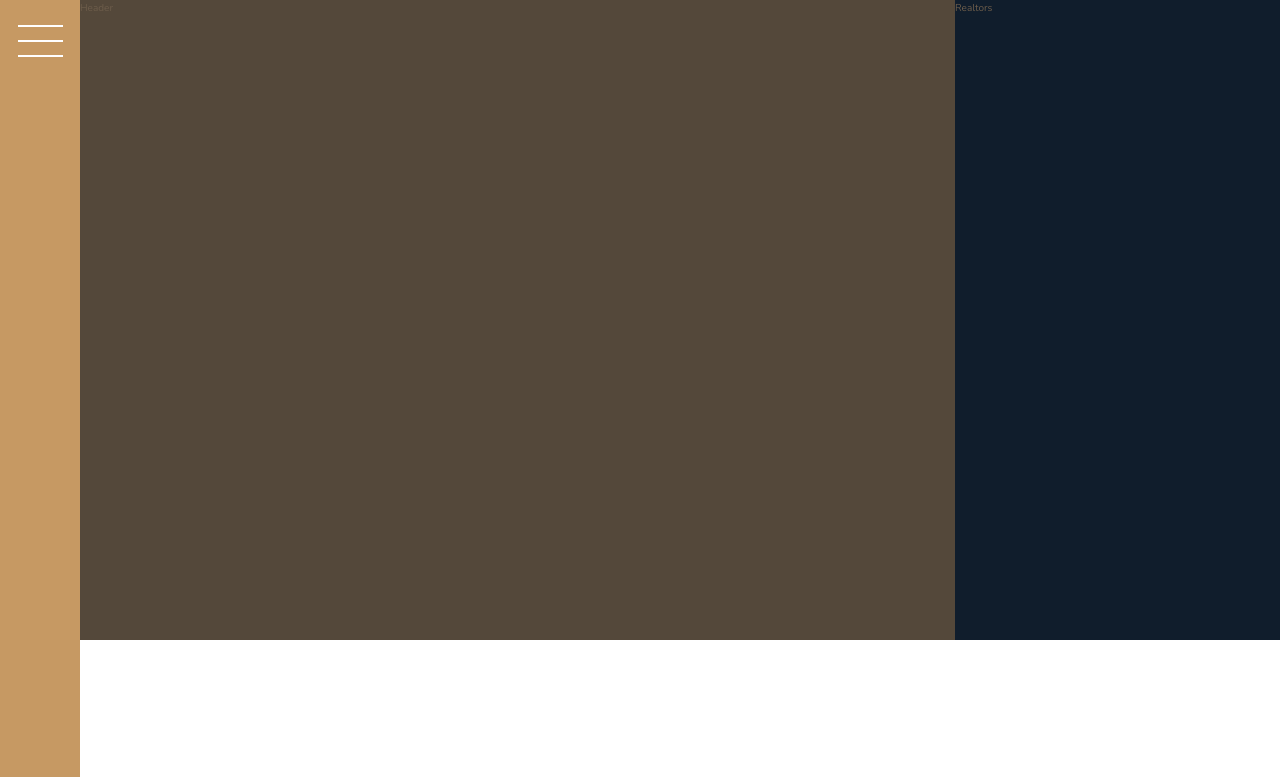
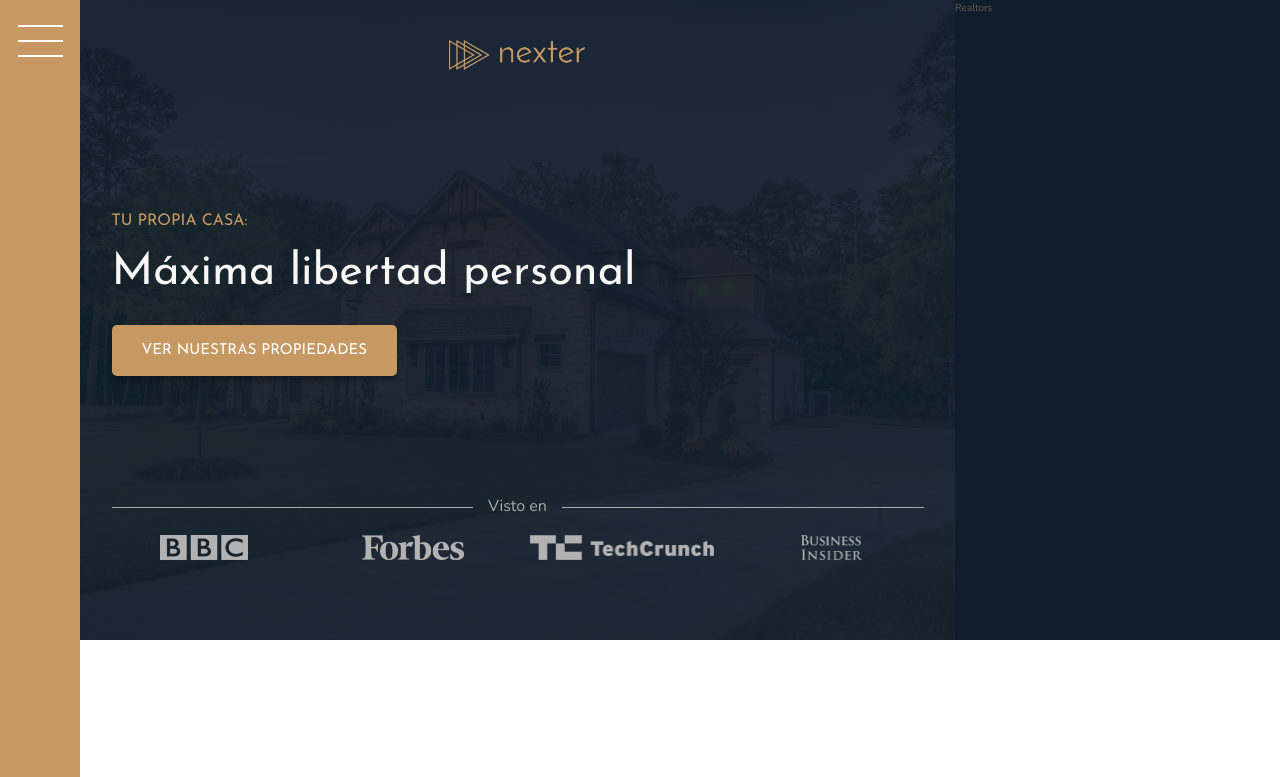
Before and after one commit to Jalgoz/Nexter, a website: page index.html in a window 1280 px wide. Shown: the top 777 px of the page. Drawn offline with nearby package versions, Linux system fonts and the light colour scheme.

Commit message:
Se termino la primera parte del header

```diff
--- a/index.html
+++ b/index.html
@@ -19,7 +19,21 @@
         </div>
 
         <div class="header">
-            Header
+            <img src="img/logo.png" alt="Nexter logo" class="header__logo">
+
+            <h3 class="heading-3">Tu propia casa:</h3>
+            <h1 class="heading-1">Máxima libertad personal</h1>
+
+            <button class="btn header__btn">Ver nuestras propiedades</button>
+
+            <div class="header__seenon-text">Visto en</div>
+            <div class="header__seenon-logos">
+                <img src="img/logo-bbc.png" alt="Seen on logo 1">
+                <img src="img/logo-forbes.png" alt="Seen on logo 2">
+                <img src="img/logo-techcrunch.png" alt="Seen on logo 3">
+                <img src="img/logo-bi.png" alt="Seen on logo 4">
+            </div>
+
         </div>
 
         <div class="realtors">
--- a/sass/base/_typography.scss
+++ b/sass/base/_typography.scss
@@ -1,6 +1,9 @@
 .heading {
     &-1 {
         @include heading;
+        font-size: 4.5rem;
+        color: $color-grey-light-1;
+        line-height: 1;
     }
 
     &-2 {
--- a/sass/components/_buttons.scss
+++ b/sass/components/_buttons.scss
@@ -2,13 +2,13 @@
 .btn {
     background-color: $color-primary;
     color: white;
-    border: 1px solid transparent;
     font-family: $font-display;
     font-size: 1.5rem;
-    text-transform: uppercases;
+    text-transform: uppercase;
     padding: 1.8rem 3rem;
     cursor: pointer;
     transition: all .2s;
+    border: none;
 
     &:hover {
         background-color: $color-primary-dark;
@@ -22,6 +22,7 @@
     &:active {
         transform: translateY(5px);
         box-shadow: 0 2px 3px rgba($color: #000000, $alpha: .3);
+        outline: none;
     }
 }
 
--- a/sass/components/_cards.scss
+++ b/sass/components/_cards.scss
@@ -2,7 +2,7 @@
    background-color: $color-grey-light-1;
    border-radius: 5px;
    overflow: hidden;
-   box-shadow: 0 3px 6px rgba(#000, .3);
+   box-shadow: 2px 3px 6px rgba(#000, .3);
 
    display: grid;
    grid-template-columns: repeat(2, 1fr);
@@ -26,6 +26,7 @@
          justify-self: end;
          grid-row: 1 / 2;
          grid-column: 2 / -1;
+         cursor: pointer;
 
          fill: $color-primary;
          height: 3rem;
--- a/sass/layout/_header.scss
+++ b/sass/layout/_header.scss
@@ -1,5 +1,55 @@
 .header {
     background-color: $color-grey-dark-1;
+    grid-column: full-start / col-end 6;
+    background-image: linear-gradient(rgba($color-secondary, .93), rgba($color-secondary, .93)), url(../img/hero.jpeg);
+    background-size: cover;
+    background-position: center;
+    padding: 8rem;
+    padding-top: 4rem;
 
-    grid-column: full-start / col-end 6;
+    display: grid;
+    grid-template-rows: 1fr min-content 6rem 1fr;
+    grid-template-columns: max-content;
+    grid-row-gap: 1.5rem;
+    justify-content: center;
+
+    &__btn {
+        justify-self: start;
+        align-self: start;
+    }
+
+    &__logo {
+        height: 3rem;
+        justify-self: center;
+    }
+
+    &__seenon-text {
+        font-size: 1.6rem;
+        color: $color-grey-light-2;
+
+        display: grid;
+        grid-template-columns: 1fr max-content 1fr;
+        grid-column-gap: 1.5rem;
+        align-items: center;
+
+        &::before,
+        &::after {
+            content: "";
+            height: 1px;
+            display: block;
+            background-color: currentColor;
+        }
+    }
+
+    &__seenon-logos {
+        display: grid;
+        grid-template-columns: repeat(4, 1fr);
+        grid-column-gap: 2.5rem;
+        justify-items: center;
+
+        img {
+            height: 2.5rem;
+            filter: brightness(70%);
+        }
+    }
 }
```
Also changed, not shown: css/style.css, 1 other file.
